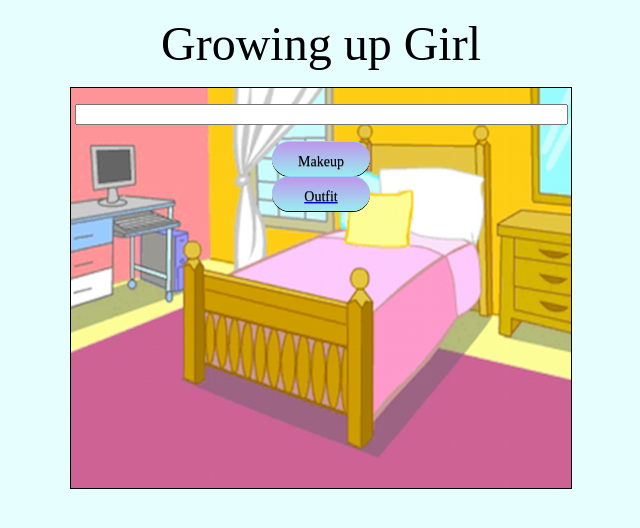
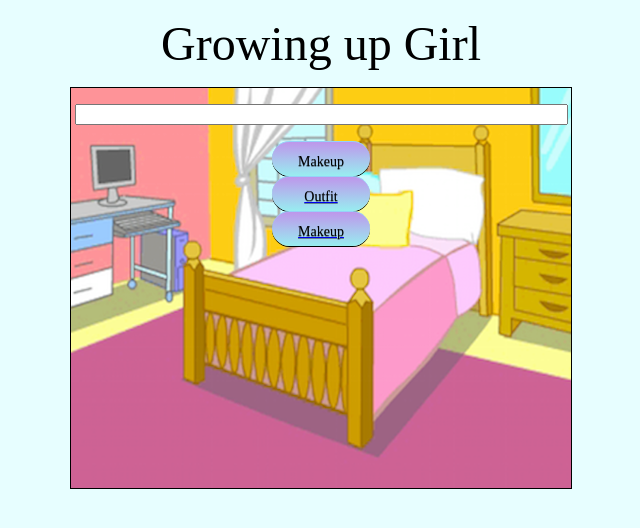
Before and after one commit to partouf/mmmaaayyy.github.io, a plain HTML site: page secondpg.html in a window 1280 px wide. Shown: the whole page, without its empty margins (319-959 px from the left). Drawn offline with nearby package versions, Linux system fonts and the light colour scheme.

Commit message:
first button function
linked the first button function to myFunction which will later be
defined to replace the strings in textlist with new strings

```diff
--- a/secondpg.html
+++ b/secondpg.html
@@ -40,6 +40,7 @@
 <div id="para1"><center><p ></p></center></div>
 <div id="button1">Makeup</div>
 <a href = button2 onclick= alert("HI")><div id="button2">Outfit</div></a>
+<a href = button1 onclick= "myFunction();"><div id="button1">Makeup</div></a>
 </div></center>
 
 	</body>
--- a/secondpg.js
+++ b/secondpg.js
@@ -23,3 +23,9 @@ var max=0;
         if(x==max) x=0; l=tl[x].length; } else
         setTimeout("textticker()",50);
       }
+
+//myFunction(){
+//splice(1,1,"oh no! you get up blah blah");
+//}
+
+//myFunction();
```
